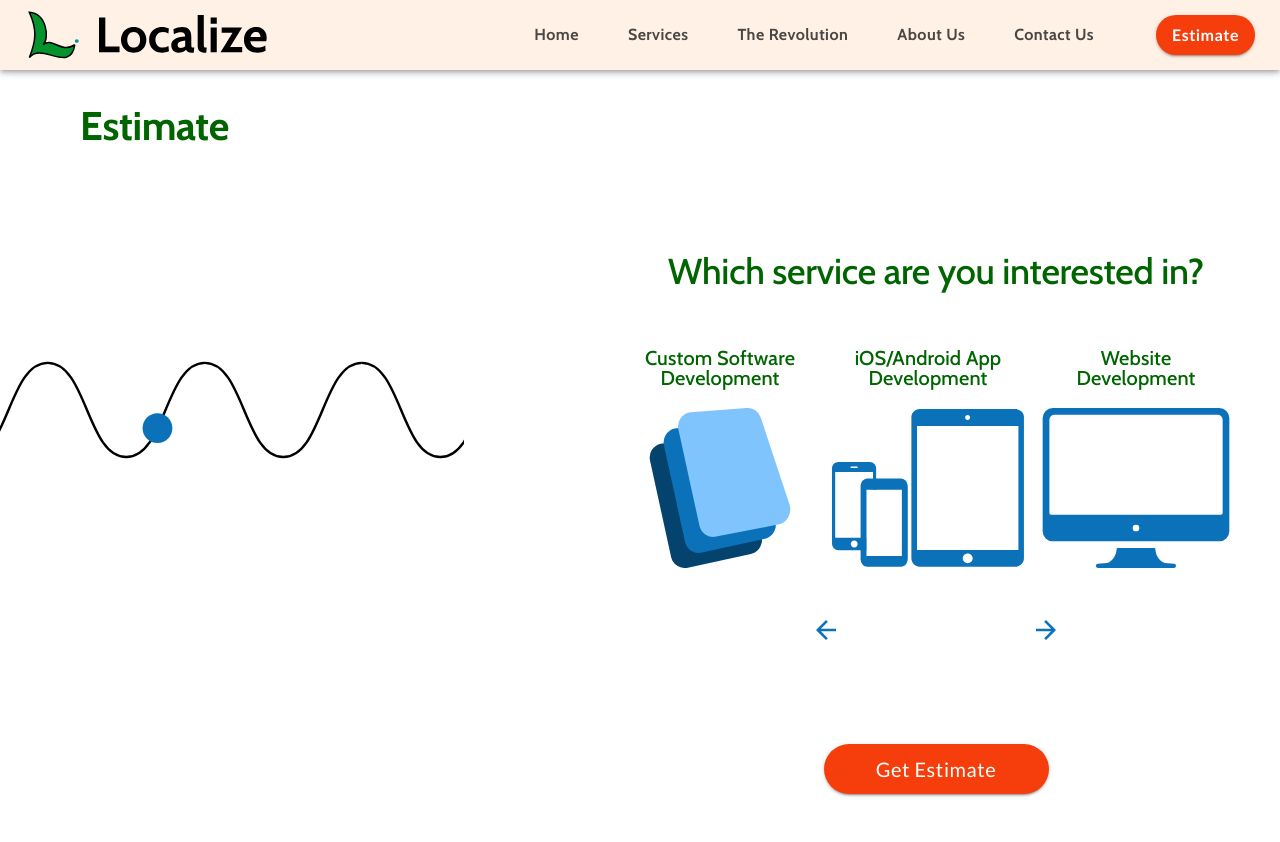
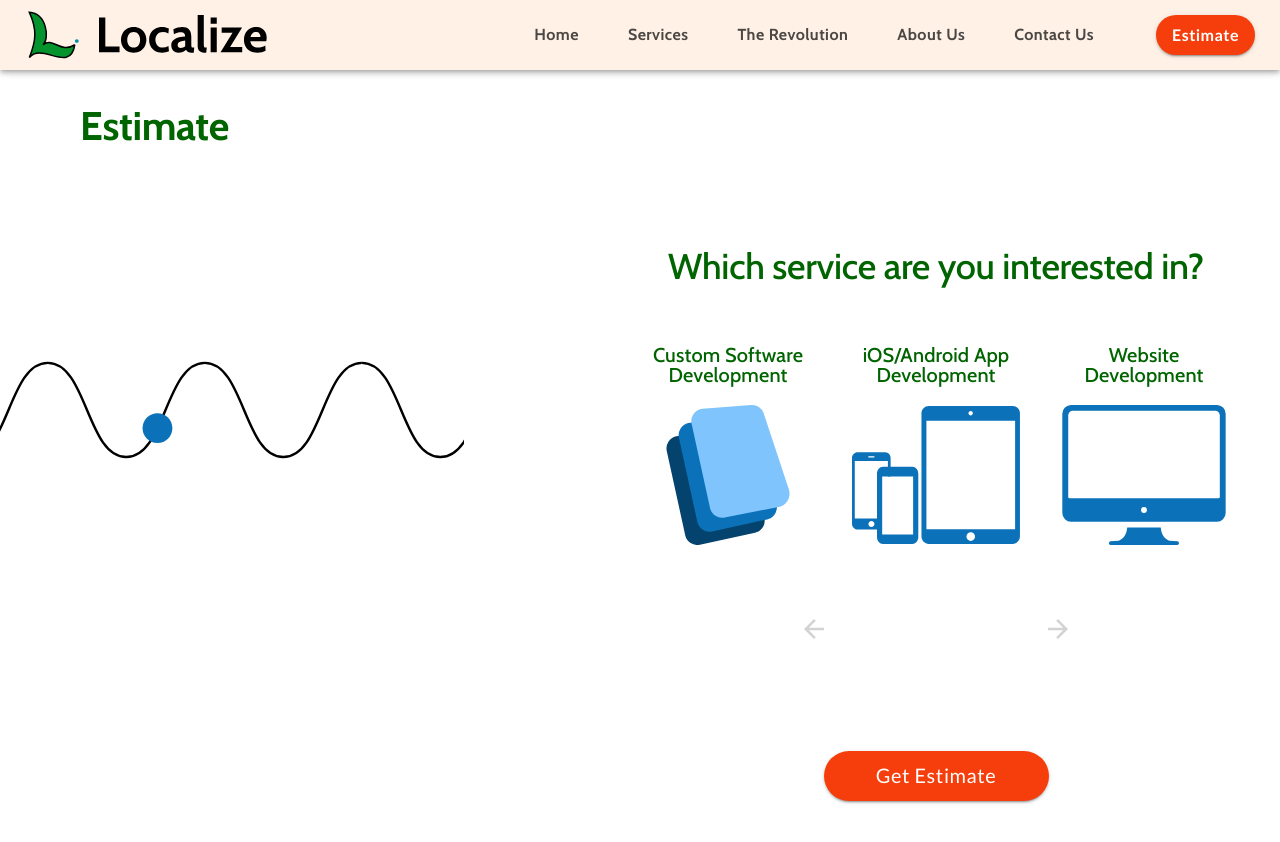
Before and after one commit to dedanmsafari/Pioneertech, a React (Create React App) app: page /estimate in a window 1280 px wide. Shown: the top 842 px of the page. Built offline with nearby package versions, Linux system fonts and the light colour scheme.

Commit message:
CHnged estimate page for better selection

```diff
--- a/src/components/Estimate.js
+++ b/src/components/Estimate.js
@@ -44,6 +44,7 @@ import android from '../assets/android.svg';
 import globe from '../assets/globe.svg';
 import biometrics from '../assets/biometrics.svg';
 import estimateAnimation from '../animations/estimateAnimation/data.json';
+import { set } from 'harmony-reflect';
 
 const useStyles = makeStyles((theme) => ({
   icon: {
@@ -66,12 +67,12 @@ const useStyles = makeStyles((theme) => ({
 
 const defaultQuestions = [
   {
-    id: '1',
+    id: 1,
     title: 'Which service are you interested in?',
     active: true,
     options: [
       {
-        id: '1',
+        id: 1,
         title: 'Custom Software Development',
         subtitle: null,
         icon: software,
@@ -80,7 +81,7 @@ const defaultQuestions = [
         cost: 0,
       },
       {
-        id: '2',
+        id: 2,
         title: 'iOS/Android App Development',
         subtitle: null,
         icon: mobile,
@@ -89,7 +90,7 @@ const defaultQuestions = [
         cost: 0,
       },
       {
-        id: '3',
+        id: 3,
         title: 'Website Development',
         subtitle: null,
         icon: website,
@@ -327,6 +328,7 @@ export default function Estimate() {
   const matchesXS = useMediaQuery(theme.breakpoints.down('xs'));
 
   const [questions, setQuestions] = useState(defaultQuestions);
+
   const defaultOptions = {
     loop: true,
     autoplay: true,
@@ -337,7 +339,93 @@ export default function Estimate() {
   };
 
   const nextQuestion = () => {
+    {
+      /*
+    clone the questions array
+    find the active question
+    find index of active question
+    find index of next question
+    set current question to false active
+    set next question to true active
+    return new questions array
+    */
+    }
     const newQuestions = cloneDeep(questions);
+    const currentlyActive = newQuestions.filter((question) => question.active);
+    const activeIndex = currentlyActive[0].id - 1;
+    const nextIndex = activeIndex + 1;
+
+    newQuestions[activeIndex] = { ...currentlyActive[0], active: false };
+    newQuestions[nextIndex] = { ...newQuestions[nextIndex], active: true };
+
+    setQuestions(newQuestions);
+  };
+
+  const previousQuestion = () => {
+    const newQuestions = cloneDeep(questions);
+    const currentlyActive = newQuestions.filter((question) => question.active);
+    const activeIndex = currentlyActive[0].id - 1;
+    const previousIndex = activeIndex - 1;
+
+    newQuestions[activeIndex] = { ...currentlyActive[0], active: false };
+    newQuestions[previousIndex] = {
+      ...newQuestions[previousIndex],
+      active: true,
+    };
+
+    setQuestions(newQuestions);
+  };
+
+  const navigationPreviousDisabled = () => {
+    const currentlyActive = questions.filter((question) => question.active);
+
+    return currentlyActive[0].id === 1 ? true : false;
+  };
+  const navigationNextDisabled = () => {
+    const currentlyActive = questions.filter((question) => question.active);
+    return currentlyActive[0].id === questions[questions.length - 1].id
+      ? true
+      : false;
+  };
+
+  const handleSelect = (id) => {
+    const newQuestions = cloneDeep(questions);
+    const currentlyActive = newQuestions.filter((question) => question.active);
+    const activeIndex = currentlyActive[0].id - 1;
+
+    const newSelected = newQuestions[activeIndex].options[id - 1];
+    const previousSelected = currentlyActive[0].options.filter(
+      (option) => option.selected
+    );
+
+    switch (currentlyActive[0].subtitle) {
+      case 'Select one.':
+        if (previousSelected[0]) {
+          previousSelected[0].selected = !previousSelected[0].selected;
+        }
+        newSelected.selected = !newSelected.selected;
+        break;
+
+      default:
+        newSelected.selected = !newSelected.selected;
+        break;
+    }
+    switch (newSelected.title) {
+      case 'Custom Software Development':
+        setQuestions(softwareQuestions);
+        break;
+
+      case 'iOS/Android App Development':
+        setQuestions(softwareQuestions);
+        break;
+
+      case 'Website Development':
+        setQuestions(websiteQuestions);
+        break;
+
+      default:
+        setQuestions(newQuestions);
+    }
   };
   return (
     <Grid container direction='row'>
@@ -360,7 +448,7 @@ export default function Estimate() {
         lg
         style={{ marginRight: '2em', marginBottom: '25em' }}
       >
-        {defaultQuestions
+        {questions
           .filter((question) => question.active === true)
           .map((question, index) => (
             <React.Fragment key={index}>
@@ -372,6 +460,7 @@ export default function Estimate() {
                     fontWeight: 500,
                     fontSize: '2.25rem',
                     marginTop: '5em',
+                    lineHeight: '1.25em',
                   }}
                 >
                   {question.title}
@@ -387,8 +476,24 @@ export default function Estimate() {
               </Grid>
               <Grid item container>
                 {question.options.map((option) => (
-                  <Grid item container direction='column' md key={option.id}>
-                    <Grid item style={{ maxWidth: '12em' }}>
+                  <Grid
+                    item
+                    container
+                    direction='column'
+                    md
+                    key={option.id}
+                    component={Button}
+                    onClick={() => handleSelect(option.id)}
+                    style={{
+                      display: 'grid',
+                      textTransform: 'none',
+                      borderRadius: 0,
+                      backgroundColor: option.selected
+                        ? theme.palette.secondary.light
+                        : null,
+                    }}
+                  >
+                    <Grid item style={{ maxWidth: '14em' }}>
                       <Typography
                         variant='h6'
                         align='center'
@@ -396,7 +501,7 @@ export default function Estimate() {
                       >
                         {option.title}
                       </Typography>
-                      <Typography variant='caption' align='center'>
+                      <Typography variant='caption' alignItems='center'>
                         {option.subtitle}
                       </Typography>
                     </Grid>
@@ -417,13 +522,33 @@ export default function Estimate() {
           item
           container
           justify='space-between'
-          style={{ width: '15em', marginTop: '3em' }}
+          style={{ width: '18em', marginTop: '3em' }}
         >
           <Grid item>
-            <img src={backArrow} alt='previous question' />
+            <IconButton
+              disabled={navigationPreviousDisabled()}
+              onClick={previousQuestion}
+            >
+              <img
+                src={
+                  navigationPreviousDisabled() ? backArrowDisabled : backArrow
+                }
+                alt='previous question'
+              />
+            </IconButton>
           </Grid>
           <Grid item>
-            <img src={forwardArrow} alt='next question' />
+            <IconButton
+              disabled={navigationNextDisabled()}
+              onClick={nextQuestion}
+            >
+              <img
+                src={
+                  navigationNextDisabled() ? forwardArrowDisabled : forwardArrow
+                }
+                alt='next question'
+              />
+            </IconButton>
           </Grid>
         </Grid>
         <Grid item>
```
